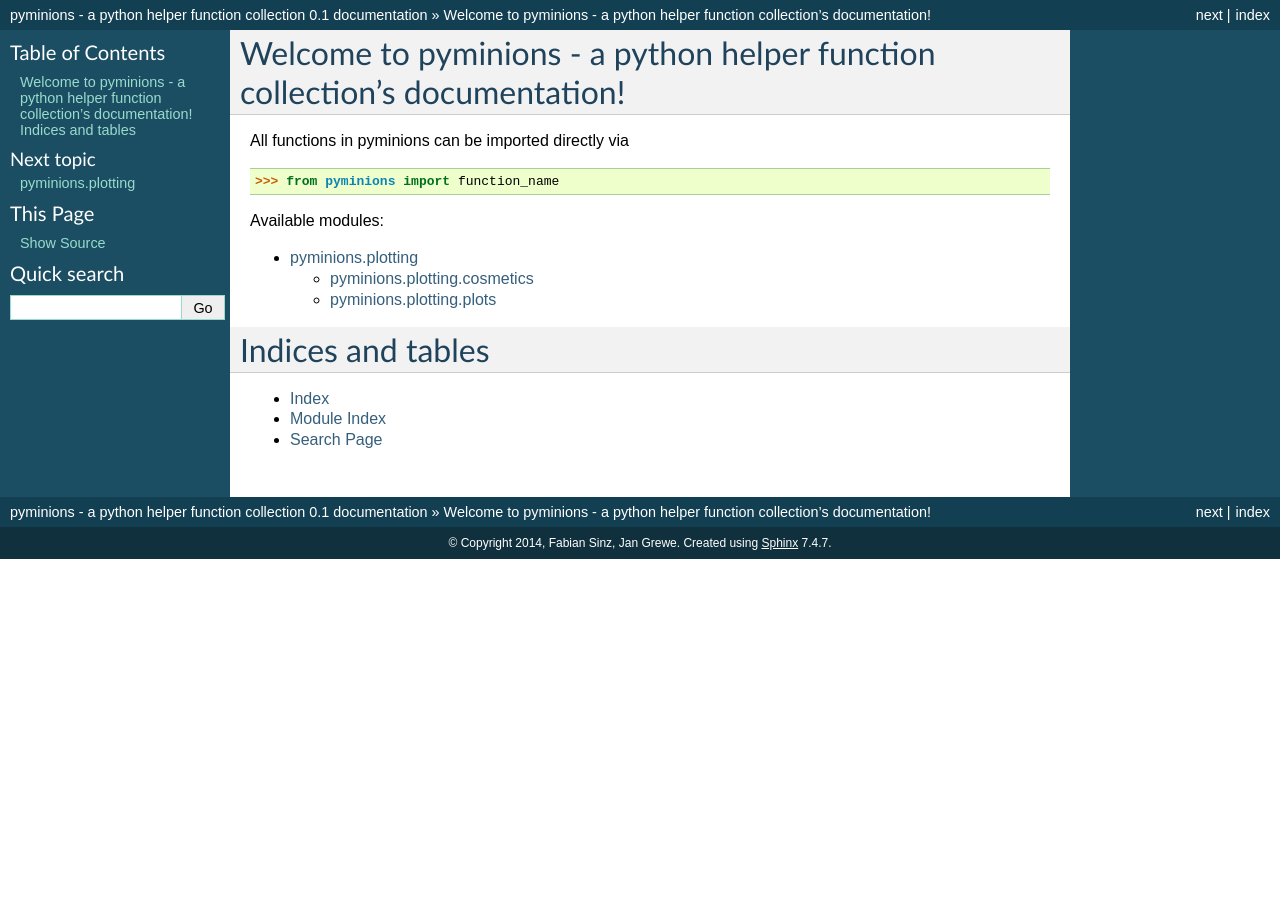
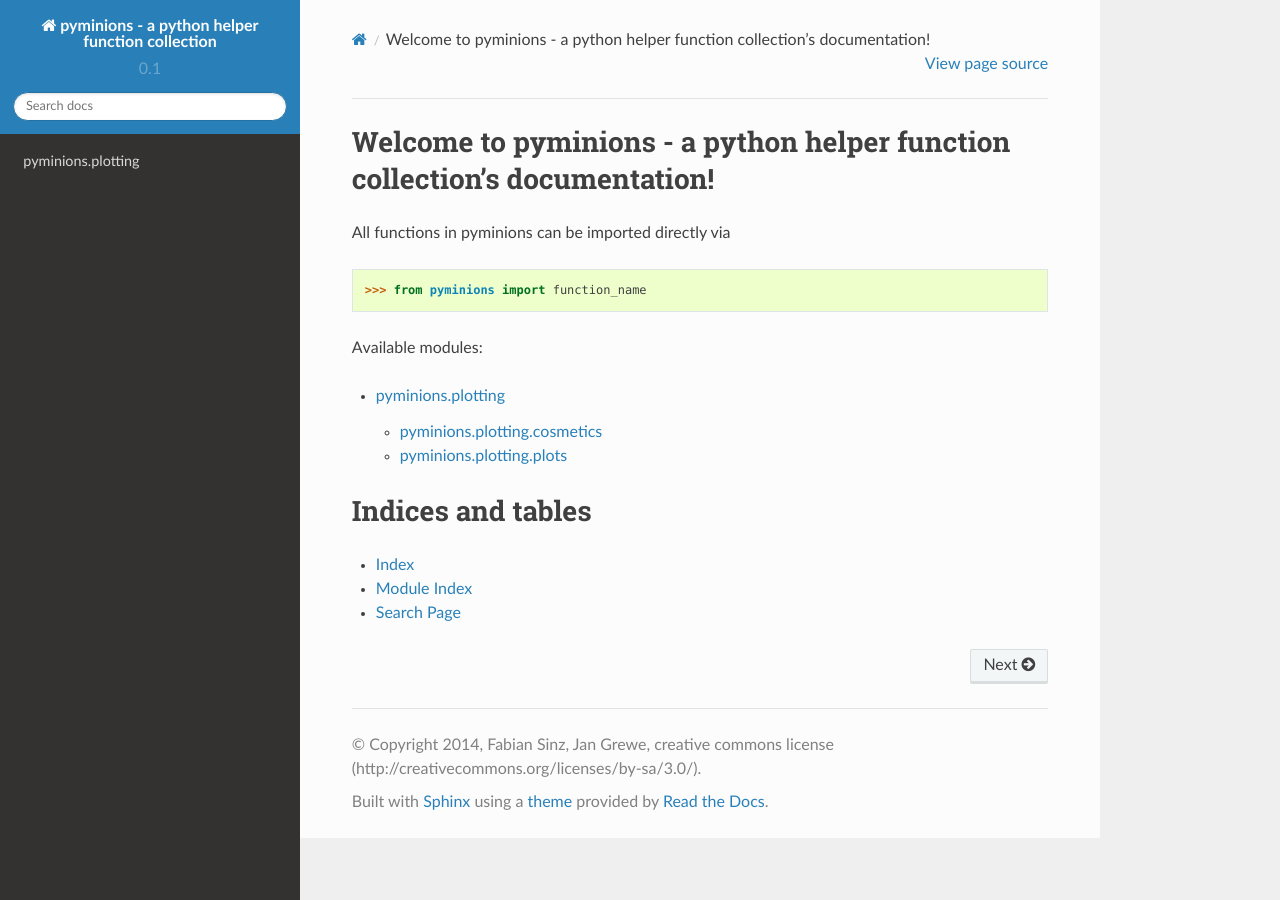
Before and after one commit to jgrewe/pyminions, a Sphinx documentation site: the page built from doc/source/index.rst, in a window 1280 px wide. Built offline with Sphinx 7.4.7 and the Read the Docs theme 2.0.0, drawn with Linux system fonts in a browser that asks for light colours.

Commit message:
added cc license and changed to read the docs theme

```diff
--- a/doc/source/conf.py
+++ b/doc/source/conf.py
@@ -15,6 +15,7 @@
 
 import sys
 import os
+import sphinx_rtd_theme
 
 # If extensions (or modules to document with autodoc) are in another directory,
 # add these directories to sys.path here. If the directory is relative to the
@@ -55,7 +56,7 @@ master_doc = 'index'
 
 # General information about the project.
 project = 'pyminions - a python helper function collection'
-copyright = '2014, Fabian Sinz, Jan Grewe'
+copyright = '2014, Fabian Sinz, Jan Grewe, creative commons license (http://creativecommons.org/licenses/by-sa/3.0/)'
 
 # The version info for the project you're documenting, acts as replacement for
 # |version| and |release|, also used in various other places throughout the
@@ -109,12 +110,15 @@ pygments_style = 'sphinx'
 
 # The theme to use for HTML and HTML Help pages.  See the documentation for
 # a list of builtin themes.
-html_theme = 'default'
+# html_theme = 'default'
+html_theme = "sphinx_rtd_theme"
+
+html_theme_path = [sphinx_rtd_theme.get_html_theme_path()]
 
 # Theme options are theme-specific and customize the look and feel of a theme
 # further.  For a list of options available for each theme, see the
 # documentation.
-#html_theme_options = {}
+html_theme_options = {}
 
 # Add any paths that contain custom themes here, relative to this directory.
 #html_theme_path = []
```
Also changed, not shown: README.md (+4 -1 lines).
